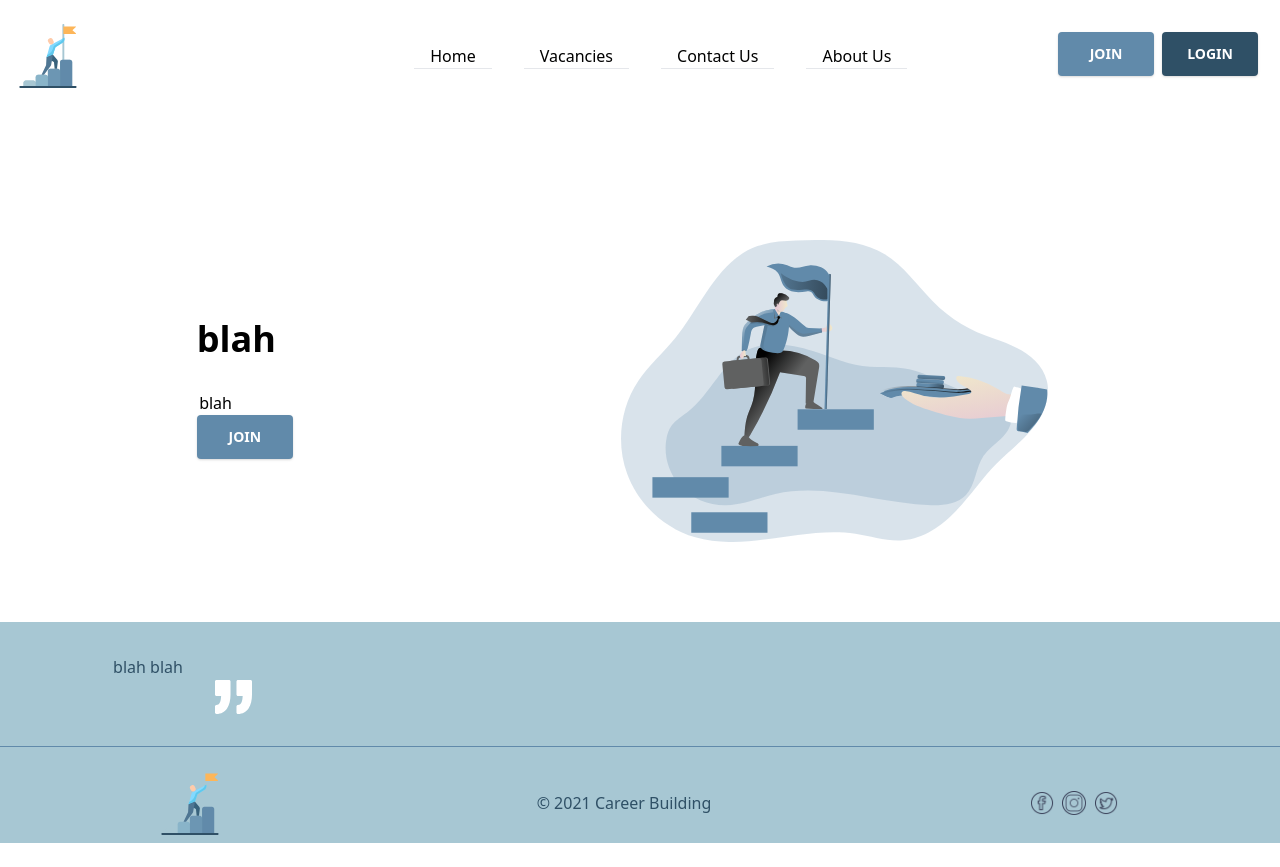
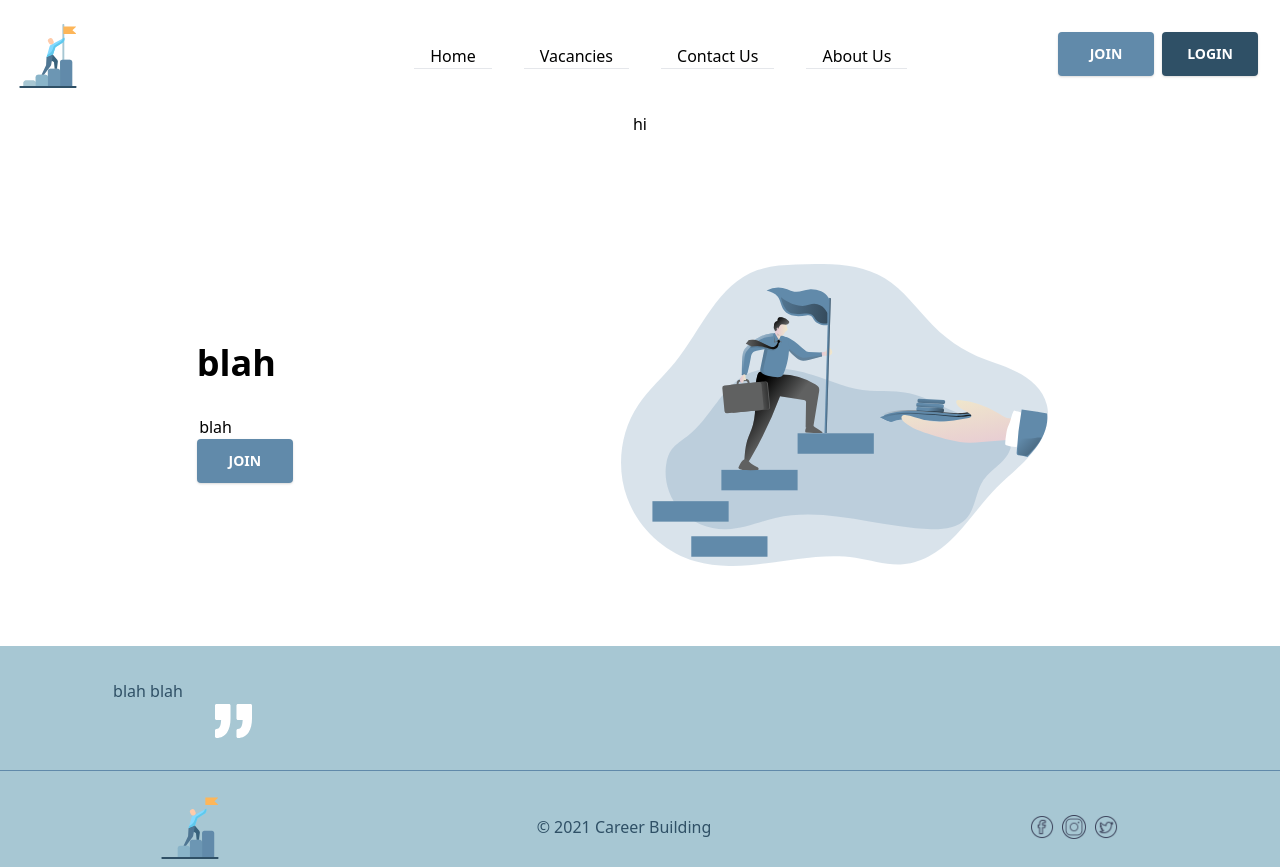
Before and after one commit to yaraalkassar/CareerBuilding, a React (Create React App) app in the folder careerbuilding/: page / in a window 1280 px wide. Before the commit the page ends 843 px from the top, so only its background shows below. Built offline with nearby package versions, Linux system fonts and the light colour scheme.

Commit message:
testing branch

```diff
--- a/careerbuilding/src/Components/Home/Home.js
+++ b/careerbuilding/src/Components/Home/Home.js
@@ -5,6 +5,7 @@ import Footer from "./Footer";
 function Home() {
   return (
     <div>
+      <h1>{"hi"}</h1>
       <Connect /> <Footer />
     </div>
   );
```
